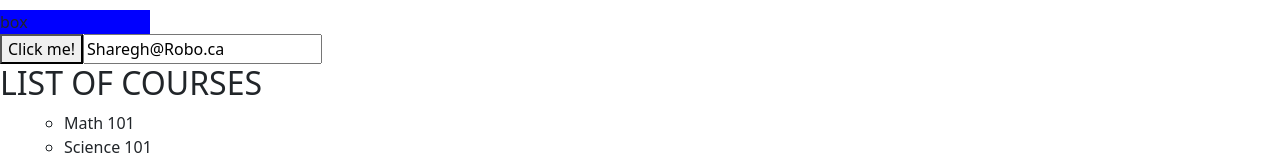
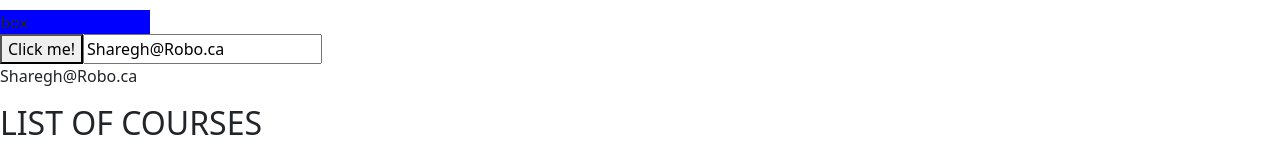
Before and after one commit to ShareghYusefi/school-app, an Angular app: page / in a window 1280 px wide. Shown: the part 520-675 px from the top of the page. Built offline with nearby package versions, Linux system fonts and the light colour scheme.

Commit message:
template variables

```diff
--- a/src/app/components/custom/custom.html
+++ b/src/app/components/custom/custom.html
@@ -52,4 +52,6 @@
 <button (click)="sampleFunc()">Click me!</button>
 
 <!-- Two way binding: [(ngModel)] updates the component and DOM in both directions -->
-<input type="email" [(ngModel)]="email" />
+<!-- Template variables: #variableName is a reference to a DOM element within our html template -->
+<input #emailRef type="email" [(ngModel)]="email" />
+<p>{{ emailRef.value }}</p>
```
